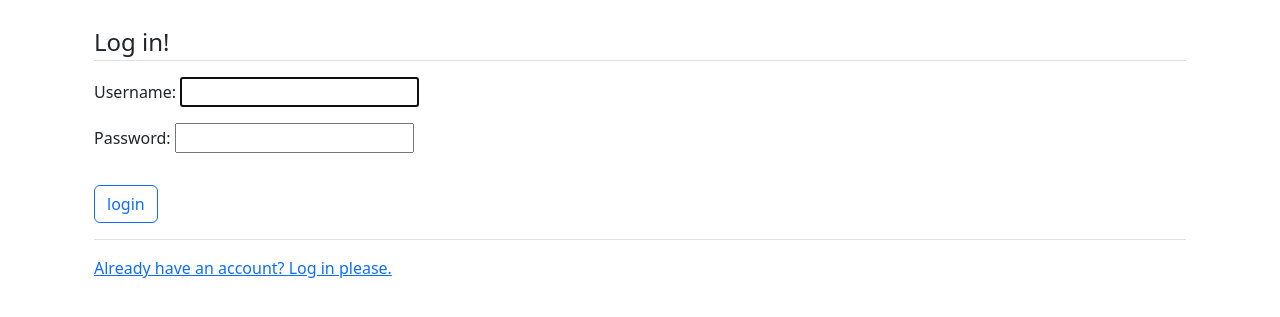
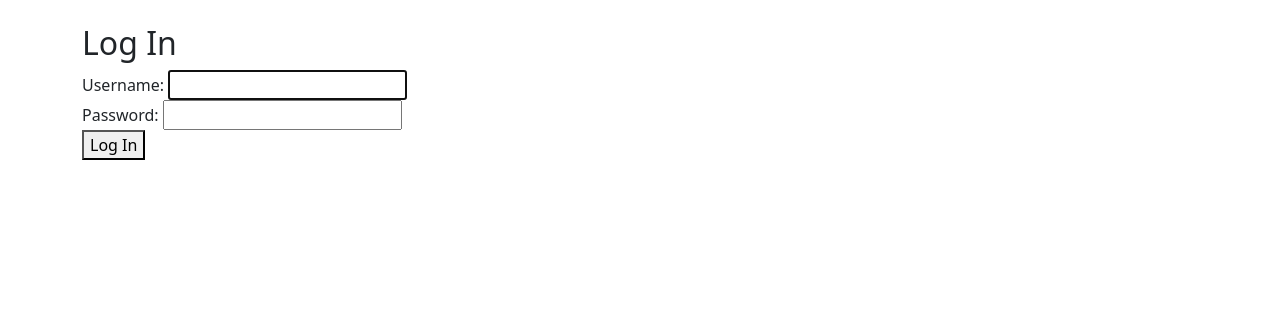
Before and after one commit to laminsaidy/awesome_recipes, a Django app: page /login/ in a window 1280 px wide. Shown: the part 56-373 px from the top of the page. Run offline with Django 5.2, Linux system fonts and the light colour scheme.

Commit message:
fix user auth Login and Logout

```diff
--- a/main/settings.py
+++ b/main/settings.py
@@ -70,7 +70,7 @@ ROOT_URLCONF = "main.urls"
 TEMPLATES = [
     {
         "BACKEND": "django.template.backends.django.DjangoTemplates",
-        "DIRS": [],
+        "DIRS": [BASE_DIR / "templates"],
         "APP_DIRS": True,
         "OPTIONS": {
             "context_processors": [
@@ -149,5 +149,5 @@ STATIC_URL = "static/"
 
 DEFAULT_AUTO_FIELD = "django.db.models.BigAutoField"
 
-LOGOUT_REDIRECT_URL = "/"
-LOGIN_URL = 'user-login'
+LOGIN_REDIRECT_URL = "home"
+LOGOUT_REDIRECT_URL = "home"
--- a/main/urls.py
+++ b/main/urls.py
@@ -18,17 +18,17 @@ Including another URLconf
 from django.contrib import admin
 from django.urls import path, include
 from users import views as user_views
-from django.contrib.auth import views as auth_views
-
+from django.contrib.auth import views as auth_Views
+from django.views.generic.base import TemplateView
 
 
 
 urlpatterns = [
     path('admin/', admin.site.urls),
+    path("accounts/", include("django.contrib.auth.urls")),
     path('', include('recipes.urls')),
     path('register/', user_views.register, name="user-register"),
-    path('login/', auth_views.LoginView.as_view(template_name='users/login.html'), name="user-login"),
-    path('logout/', auth_views.LogoutView.as_view(template_name='users/logout.html'), name="user-logout"),
-    path('profile/', user_views.profile, name="user-profile"),
+    path('login/', auth_Views.LoginView.as_view(template_name='users/login.html'), name="user-login"),
+    path("", TemplateView.as_view(template_name="home.html"), name="home"),
 
 ]
--- a/recipes/templates/recipes/base.html
+++ b/recipes/templates/recipes/base.html
@@ -34,8 +34,6 @@
       </div>
       <div class="navbar-nav">
         {% if user.is_authenticated %}
-        <a class="nav-item nav-link" href="{% url 'user-profile' %}">My Profile</a>
-        <a class="nav-item nav-link" href="{% url 'user-logout' %}">Logout</a>
         {% else %}
         <a class="nav-item nav-link" href="{% url 'user-login' %}">Login</a>
         <a class="nav-item nav-link" href="{% url 'user-register' %}">Register</a>
--- a/users/templates/users/login.html
+++ b/users/templates/users/login.html
@@ -1,20 +1,15 @@
-{% extends 'recipes/base.html' %}
+{% extends "recipes/base.html" %}
 
-<!---->
+{% block title %}Login{% endblock %}
+
 {% block content %}
-<div class="container">
-  <form method="POST">
-    {% csrf_token %}
-    <fieldset class="form-group">
-      <legend class="border-bottom mb-3">Log in!</legend>
-      {{ form.as_p }}
-    </fieldset>
-    <div class="form-group py-3">
-      <input class="btn btn-outline-primary" type="submit" value="login" />
-    </div>
-  </form>
-  <div class="border-top pt-3">
-    <a href="#">Already have an account? Log in please.</a>
-  </div>
-</div>
-{% endblock content %}
+
+
+<h2>Log In</h2>
+<form method="post">
+  {% csrf_token %}
+  {{ form }}
+  <button type="submit">Log In</button>
+</form>
+
+{% endblock %}
```
Also changed, not shown: recipes/templates/recipes/home.html (+7 -0 lines), users/views.py (+1 -7 lines), db.sqlite3.
